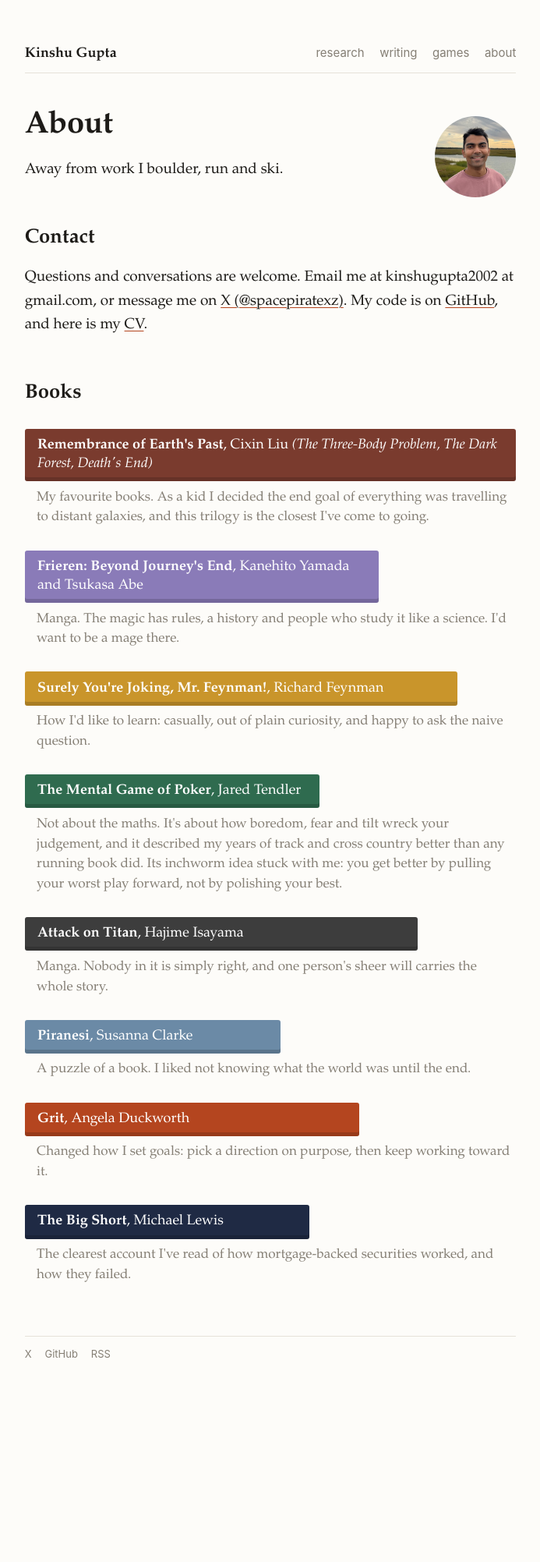
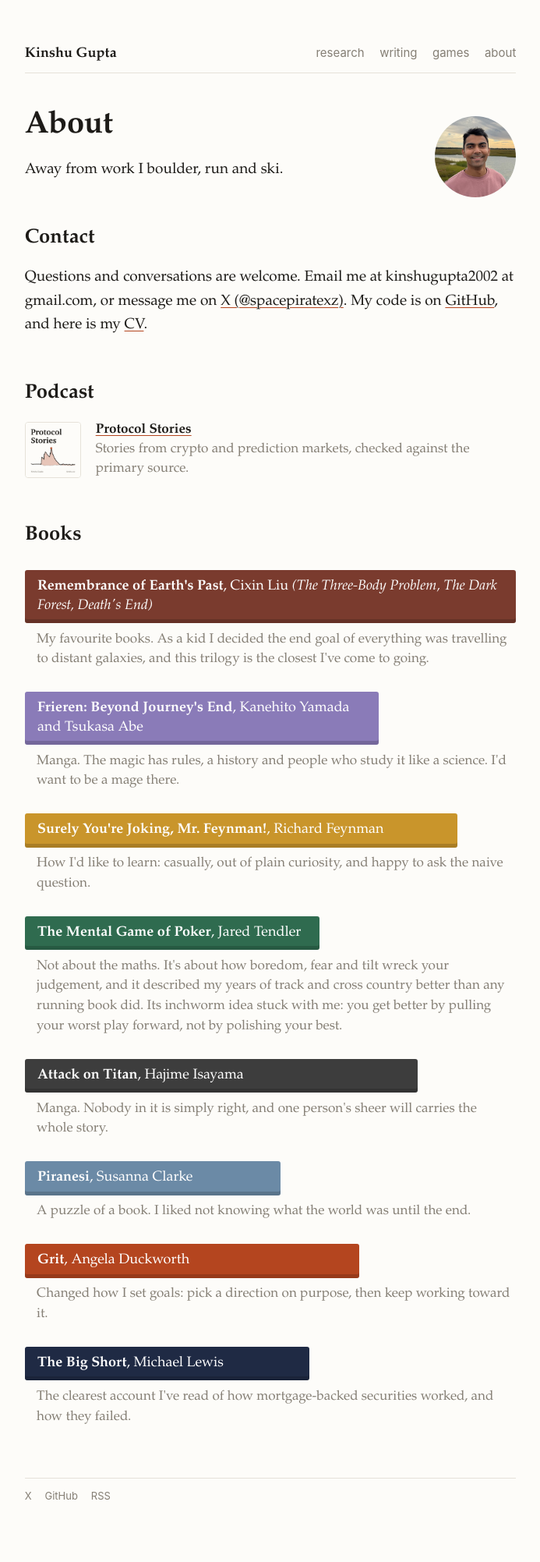
Before and after one commit to kinshu0/kinshu0.github.io, a Jekyll site: the page built from about.markdown, in a window 1280 px wide. Shown: the whole page at 78% size, without its empty margins (293-986 px from the left). Built offline with Jekyll 4.4.1, drawn with Linux system fonts in a browser that asks for light colours; before the commit the page ends 1822 px from its top, so only the background shows below that.

Commit message:
Podcast page for Protocol Stories, linked from About
Page at /podcast/ reads the episode list from /podcast/feed.xml, with follow
buttons for Apple Podcasts and Android and a copy-address fallback.

Co-Authored-By: Claude Fable 5.2 <noreply@anthropic.com>

```diff
--- a/about.markdown
+++ b/about.markdown
@@ -22,6 +22,12 @@ Away from work I boulder, run and ski.
 
 Questions and conversations are welcome. Email me at kinshugupta2002 at gmail.com, or message me on [X (@spacepiratexz)](https://x.com/spacepiratexz). My code is on [GitHub](https://github.com/kinshu0), and here is my [CV](/files/cv.pdf).
 
+## Podcast
+
+<div class="pod-card-wrap">
+<a class="pod-card" href="{{ '/podcast/' | relative_url }}"><picture><source srcset="{{ '/assets/podcast/cover-dark.png' | relative_url }}" media="(prefers-color-scheme: dark)"><img src="{{ '/assets/podcast/cover-light.png' | relative_url }}" alt="" width="72" height="72"></picture><span><strong>Protocol Stories</strong><br>Stories from crypto and prediction markets, checked against the primary source.</span></a>
+</div>
+
 ## Books
 
 <div class="books">
--- a/assets/css/site.css
+++ b/assets/css/site.css
@@ -111,3 +111,33 @@ hr { border: 0; border-top: 1px solid var(--line); margin: 2.4em 0; }
   .book .bt { width: auto !important; }
   .entry img { width: 96px; height: 72px; }
 }
+
+/* podcast page */
+.pod-head { display: flex; gap: 1.5em; align-items: flex-start; margin: 1.2em 0 2.6em; }
+.pod-head p { margin: 0 0 .7em; }
+.pod-head picture { flex: none; }
+.pod-cover { width: 200px; height: auto; aspect-ratio: 1; border-radius: 6px; border: 1px solid var(--line); display: block; }
+.pod-follow { font: 600 13px/1 var(--sans); display: flex; flex-wrap: wrap; gap: .6em; margin: 1.1em 0 .8em !important; }
+.pod-follow a { color: var(--bg); background: var(--fg); border-radius: 8px; padding: .8em 1em; text-decoration: none; white-space: nowrap; display: flex; align-items: center; justify-content: center; gap: .55em; }
+.pod-follow a:hover { color: var(--bg); opacity: .85; }
+.pod-follow svg { width: 1.15em; height: 1.15em; flex: none; }
+.pod-other button { font: inherit; color: var(--fg); background: none; border: 0; padding: 0; cursor: pointer; text-decoration: underline; text-decoration-color: var(--acc); text-decoration-thickness: 1px; text-underline-offset: 3px; }
+.pod-other button:hover { color: var(--acc); }
+.pod-ep { padding: 1.3em 0; border-top: 1px solid var(--line); }
+.pod-ep h2 { margin: 0 0 .2em; font-size: 1.15em; }
+.pod-ep .meta { margin: 0 0 .5em; }
+.pod-desc { margin: 0 0 .9em; font-size: .88em; line-height: 1.5; color: var(--dim); }
+.pod-ep audio { width: 100%; display: block; }
+/* About: link to the podcast page */
+.pod-card { display: flex; gap: 1em; align-items: center; text-decoration: none; margin: 1em 0 0; }
+.pod-card picture { flex: none; }
+.pod-card img { width: 72px; height: auto; aspect-ratio: 1; border-radius: 4px; border: 1px solid var(--line); display: block; }
+.pod-card span { font-size: .9em; line-height: 1.45; color: var(--dim); }
+.pod-card strong { color: var(--fg); text-decoration: underline; text-decoration-color: var(--acc); text-decoration-thickness: 1px; text-underline-offset: 3px; }
+.pod-card:hover strong { color: var(--acc); }
+@media (max-width: 560px) {
+  .pod-head { flex-direction: column; gap: 1em; }
+  .pod-cover { width: 140px; }
+  .pod-follow { display: grid; grid-template-columns: 1fr 1fr; font-size: 14px; }
+  .pod-follow a { padding: .95em .6em; }
+}
```
Also changed, not shown: podcast.markdown (added, +71 -0 lines), assets/podcast/cover-dark.png (added), assets/podcast/cover-light.png (added).
